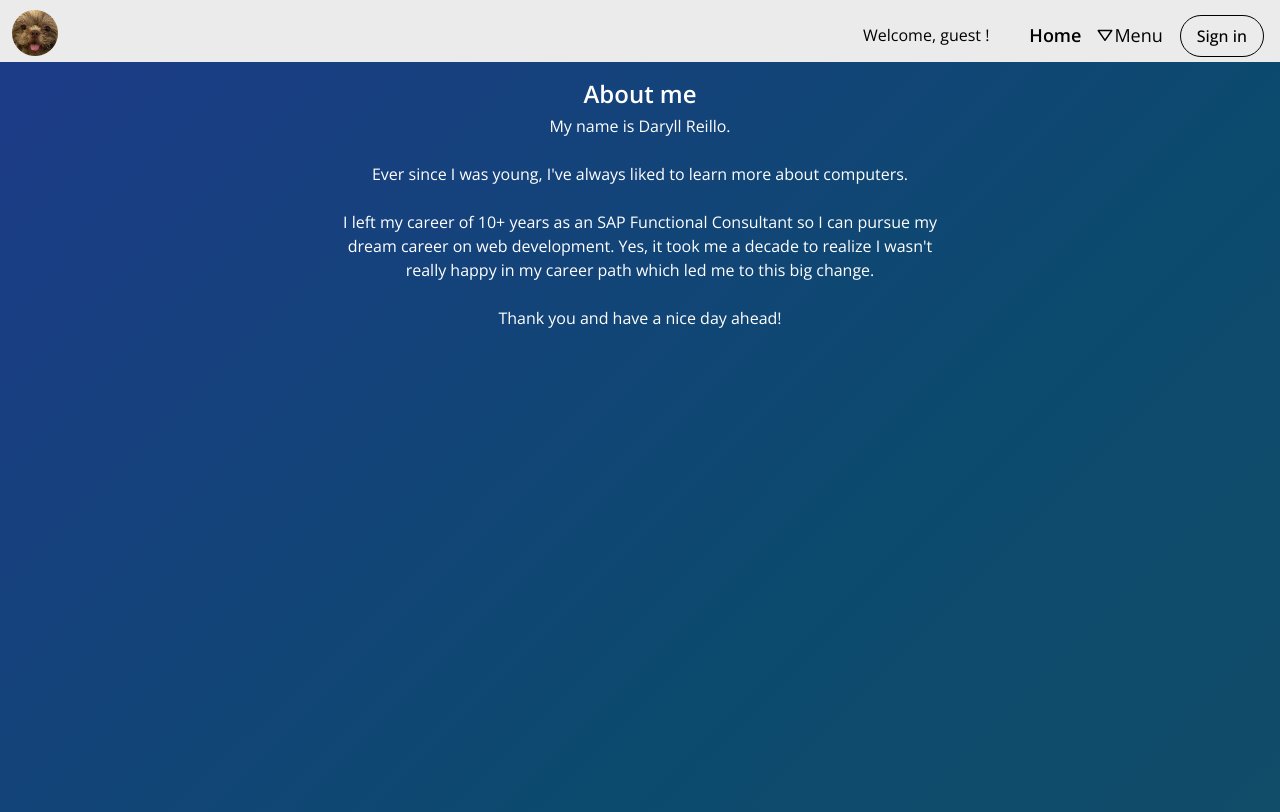
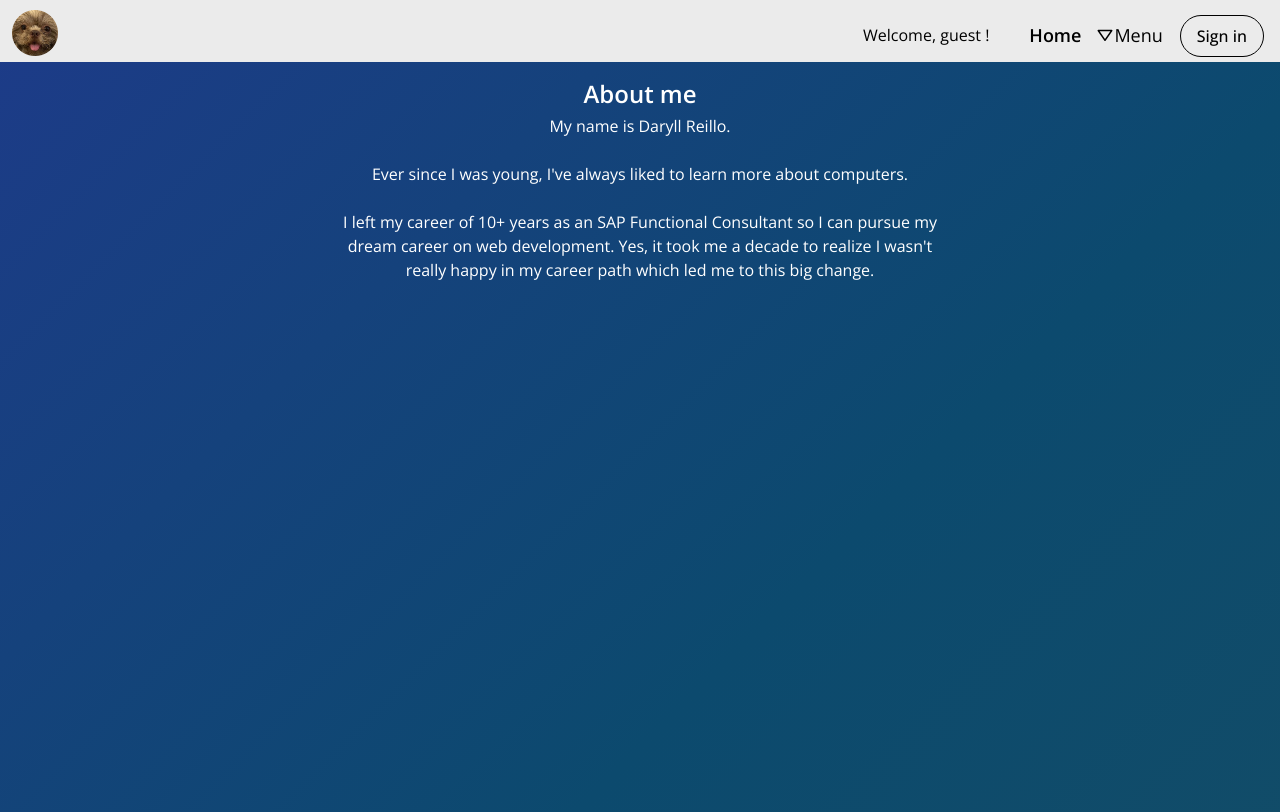
Before and after one commit to daryllreillo/full-stack-demo, a Next.js app: page /aboutme in a window 1280 px wide. Built offline with nearby package versions, Linux system fonts and the light colour scheme; no server answers.

Commit message:
removed text not ready for pic context

```diff
--- a/src/app/aboutme/page.tsx
+++ b/src/app/aboutme/page.tsx
@@ -18,7 +18,7 @@ const AboutMePage: React.FC = () => {
           I wasn&apos;t really happy in my career path which led me to this big change.
         </p>
         <br />
-        <p>Thank you and have a nice day ahead! </p>
+        {/* <p>Thank you and have a nice day ahead! </p> */}
       </section>
     </main>
   );
```
